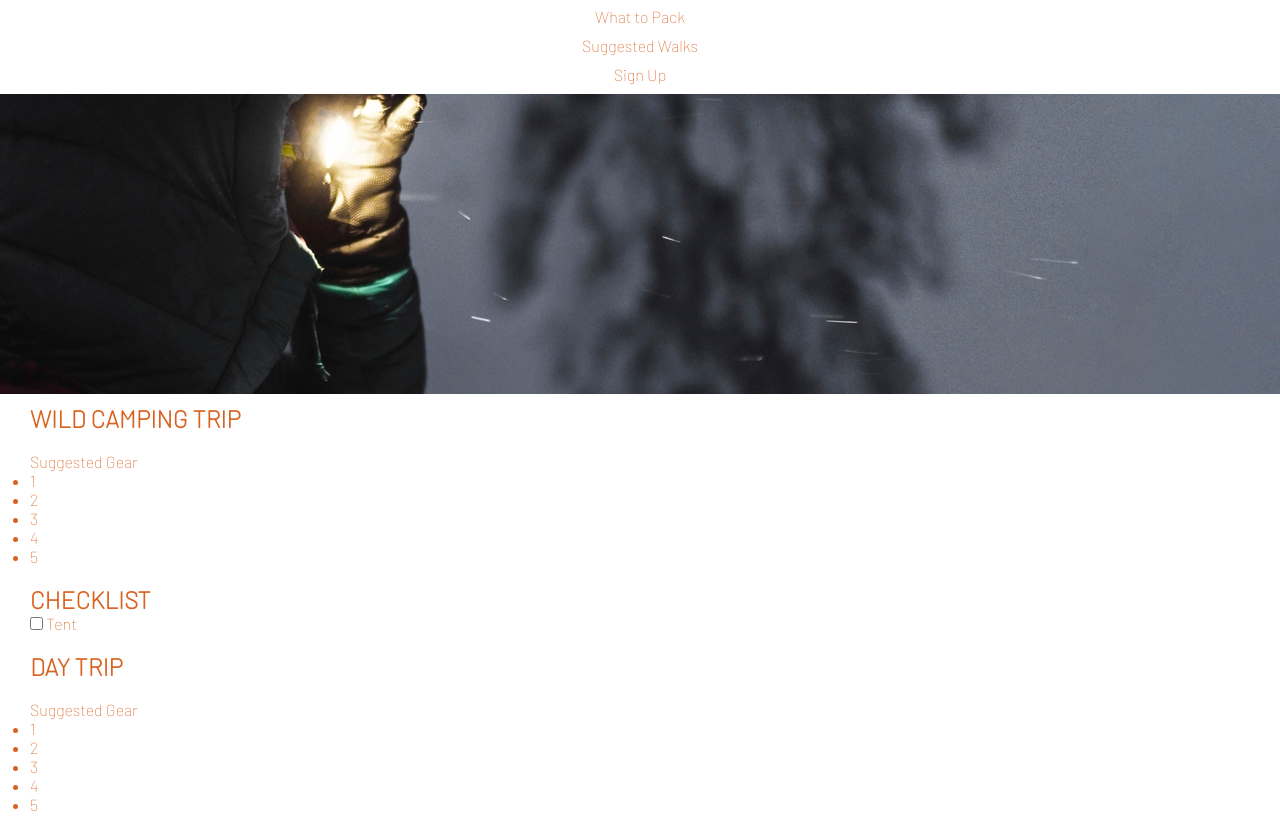
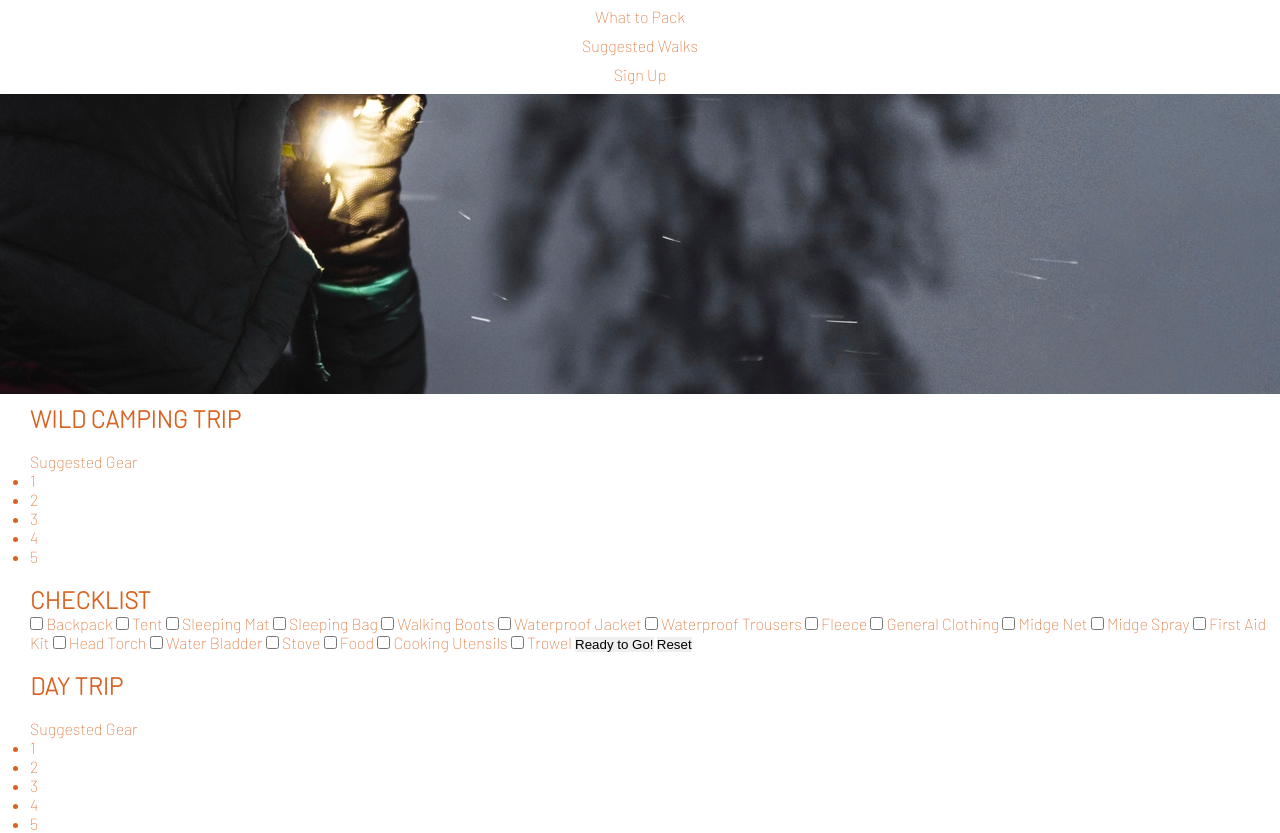
Before and after one commit to sarahgoodwin93/project1-The-Hike-Site, a plain HTML site: page pack.html in a window 1280 px wide. Shown: the part 90-923 px from the top of the page. Drawn offline with Linux system fonts and the light colour scheme.

Commit message:
feat: add checklist for wild camping

```diff
--- a/pack.html
+++ b/pack.html
@@ -58,8 +58,44 @@
 
             <h2>Checklist</h2>
             <form>
+                <input type="checkbox" id="backpack" name="backpack">
+                <label for="backpack">Backpack</label>
                 <input type="checkbox" id="tent" name="tent">
                 <label for="tent">Tent</label>
+                <input type="checkbox" id="sleeping-mat" name="sleeping-mat">
+                <label for="sleeping-map">Sleeping Mat</label>
+                <input type="checkbox" id="sleeping-bag" name="sleeping-bag">
+                <label for="sleeping-bag">Sleeping Bag</label>
+                <input type="checkbox" id="walking-boots" name="walking-boots">
+                <label for="walking-boots">Walking Boots</label>
+                <input type="checkbox" id="water-proof" name="water-proof">
+                <label for="water-proof">Waterproof Jacket</label>
+                <input type="checkbox" id="water-proof-pants" name="water-proof-pants">
+                <label for="water-proof-pants">Waterproof Trousers</label>
+                <input type="checkbox" id="fleece" name="fleece">
+                <label for="fleece">Fleece</label>
+                <input type="checkbox" id="clothing" name="clothing">
+                <label for="clothing">General Clothing</label>
+                <input type="checkbox" id="midge-net" name="midge-net">
+                <label for="midge-net">Midge Net</label>
+                <input type="checkbox" id="midge-spray" name="midge-spray">
+                <label for="midge-spray">Midge Spray</label>
+                <input type="checkbox" id="first-aid" name="first-aid">
+                <label for="first-aid">First Aid Kit</label>
+                <input type="checkbox" id="head-torch" name="head-torch">
+                <label for="head-torch">Head Torch</label>
+                <input type="checkbox" id="water" name="water">
+                <label for="water">Water Bladder</label>
+                <input type="checkbox" id="cooking" name="cooking">
+                <label for="cooking">Stove</label>
+                <input type="checkbox" id="food" name="food">
+                <label for="food">Food</label>
+                <input type="checkbox" id="utensils" name="utensils">
+                <label for="utensils">Cooking Utensils</label>
+                <input type="checkbox" id="trowel" name="trowel">
+                <label for="trowel">Trowel</label>
+                <input value="Ready to Go!" type="submit">
+                <input type="reset">
             </form>
         </section>
         <br>
```
